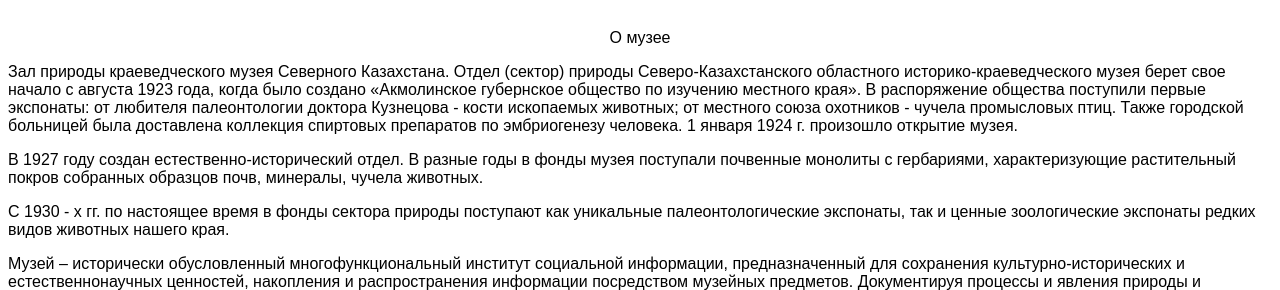
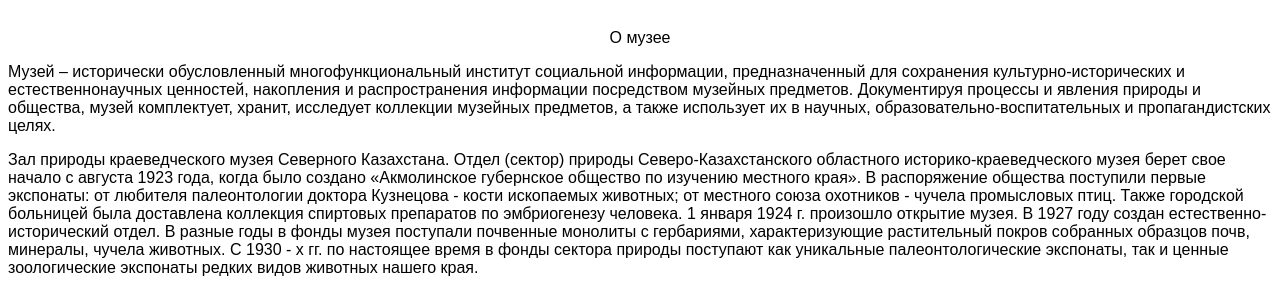
Before and after one commit to JLubitel/museumSKOM, a plain HTML site: page index.html in a window 1280 px wide. Shown: the part 167-457 px from the top of the page. Drawn offline with Linux system fonts and the light colour scheme.

Commit message:
Update index.html

```diff
--- a/index.html
+++ b/index.html
@@ -21,8 +21,8 @@
 <p style="font-family: Arial,sans-serif;">О музее
 </p>
 </div>
-<p style="font-family: Arial,sans-serif;">Зал природы краеведческого музея Северного Казахстана. Отдел (сектор) природы Северо-Казахстанского областного историко-краеведческого музея берет свое начало с августа 1923 года, когда было создано «Акмолинское губернское общество по изучению местного края». В распоряжение общества поступили первые экспонаты: от любителя палеонтологии доктора Кузнецова - кости ископаемых животных; от местного союза охотников - чучела промысловых птиц. Также городской больницей была доставлена коллекция спиртовых препаратов по эмбриогенезу человека. 1 января 1924 г. произошло открытие музея.</p>
-<p style="font-family: Arial,sans-serif;">В 1927 году создан естественно-исторический отдел. В разные годы в фонды музея поступали почвенные монолиты с гербариями, характеризующие растительный покров собранных образцов почв, минералы, чучела животных.</p>
+<p style="font-family: Arial,sans-serif;">Музей – исторически обусловленный многофункциональный институт социальной информации, предназначенный для сохранения культурно-исторических и естественнонаучных ценностей, накопления и распространения информации посредством музейных предметов. Документируя процессы и явления природы и общества, музей комплектует, хранит, исследует коллекции музейных предметов, а также использует их в научных, образовательно-воспитательных и пропагандистских целях.</p>
+<p style="font-family: Arial,sans-serif;">Зал природы краеведческого музея Северного Казахстана. Отдел (сектор) природы Северо-Казахстанского областного историко-краеведческого музея берет свое начало с августа 1923 года, когда было создано «Акмолинское губернское общество по изучению местного края». В распоряжение общества поступили первые экспонаты: от любителя палеонтологии доктора Кузнецова - кости ископаемых животных; от местного союза охотников - чучела промысловых птиц. Также городской больницей была доставлена коллекция спиртовых препаратов по эмбриогенезу человека. 1 января 1924 г. произошло открытие музея. В 1927 году создан естественно-исторический отдел. В разные годы в фонды музея поступали почвенные монолиты с гербариями, характеризующие растительный покров собранных образцов почв, минералы, чучела животных. С 1930 - х гг. по настоящее время в фонды сектора природы поступают как уникальные палеонтологические экспонаты, так и ценные зоологические экспонаты редких видов животных нашего края.</p>
 <p style="font-family: Arial,sans-serif;">С 1930 - х гг. по настоящее время в фонды сектора природы поступают как уникальные палеонтологические экспонаты, так и ценные зоологические экспонаты редких видов животных нашего края.</p>
 <p style="font-family: Arial,sans-serif;">Музей – исторически обусловленный многофункциональный институт социальной информации, предназначенный для сохранения культурно-исторических и естественнонаучных ценностей, накопления и распространения информации посредством музейных предметов. Документируя процессы и явления природы и общества, музей комплектует, хранит, исследует коллекции музейных предметов, а также использует их в научных, образовательно-воспитательных и пропагандистских целях.</p>
 <div style="text-align: center;">
```
